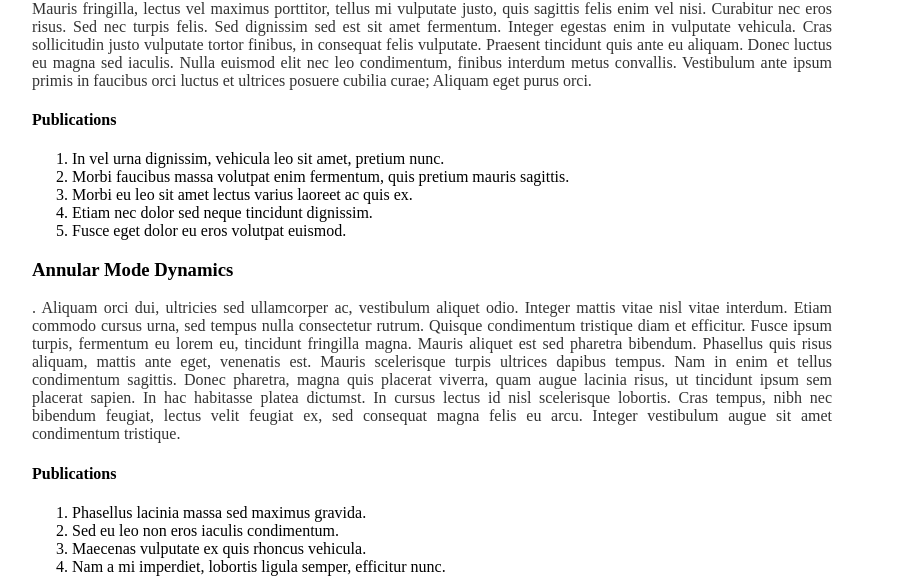
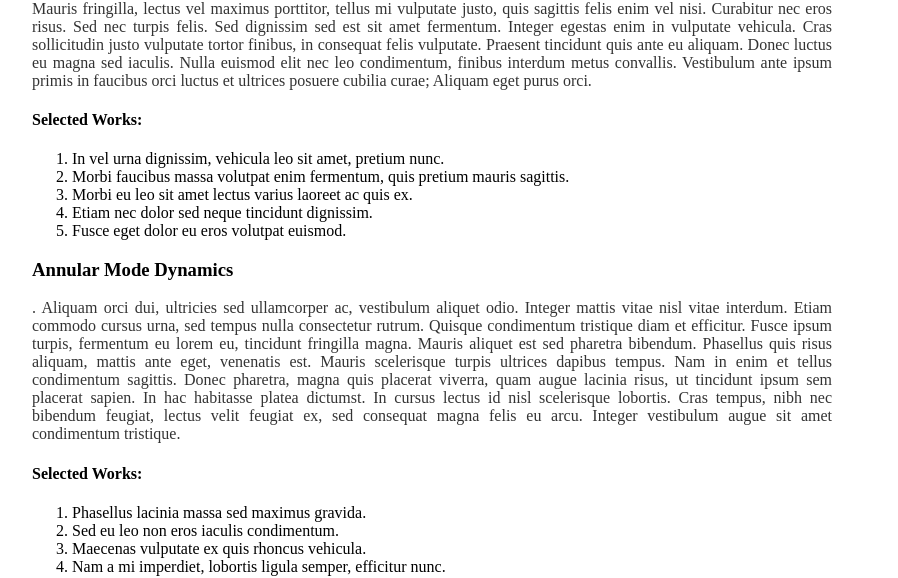
Before and after one commit to sandrolubis/sandrolubis.github.io, a Jekyll site: the page built from research/index.html, in a window 1280 px wide. Shown: the part 591-1169 px from the top of the page, without its empty margins (276-1174 px from the left). Built offline with Jekyll 4.4.1, drawn with Linux system fonts in a browser that asks for light colours.

Commit message:
Update index.html

```diff
--- a/research/index.html
+++ b/research/index.html
@@ -20,7 +20,7 @@ title: Research Interests | Sandro Lubis
 
 			<h3>Sudden Stratospheric Warmings</h3>
 			<p><font size=3>Mauris fringilla, lectus vel maximus porttitor, tellus mi vulputate justo, quis sagittis felis enim vel nisi. Curabitur nec eros risus. Sed nec turpis felis. Sed dignissim sed est sit amet fermentum. Integer egestas enim in vulputate vehicula. Cras sollicitudin justo vulputate tortor finibus, in consequat felis vulputate. Praesent tincidunt quis ante eu aliquam. Donec luctus eu magna sed iaculis. Nulla euismod elit nec leo condimentum, finibus interdum metus convallis. Vestibulum ante ipsum primis in faucibus orci luctus et ultrices posuere cubilia curae; Aliquam eget purus orci.</font></p>
-			<h4>Publications</h4>
+			<h4>Selected Works:</h4>
 			<ol>
 			  <li>In vel urna dignissim, vehicula leo sit amet, pretium nunc.</li>
 			  <li>Morbi faucibus massa volutpat enim fermentum, quis pretium mauris sagittis.</li>
@@ -34,7 +34,7 @@ title: Research Interests | Sandro Lubis
 			<p class="indented"><font size=3>
 				. Aliquam orci dui, ultricies sed ullamcorper ac, vestibulum aliquet odio. Integer mattis vitae nisl vitae interdum.
 				Etiam commodo cursus urna, sed tempus nulla consectetur rutrum. Quisque condimentum tristique diam et efficitur. Fusce ipsum turpis, fermentum eu lorem eu, tincidunt fringilla magna. Mauris aliquet est sed pharetra bibendum. Phasellus quis risus aliquam, mattis ante eget, venenatis est. Mauris scelerisque turpis ultrices dapibus tempus. Nam in enim et tellus condimentum sagittis. Donec pharetra, magna quis placerat viverra, quam augue lacinia risus, ut tincidunt ipsum sem placerat sapien. In hac habitasse platea dictumst. In cursus lectus id nisl scelerisque lobortis. Cras tempus, nibh nec bibendum feugiat, lectus velit feugiat ex, sed consequat magna felis eu arcu. Integer vestibulum augue sit amet condimentum tristique.</font></p>
-			<h4>Publications</h4>
+			<h4>Selected Works:</h4>
 			<ol>
 			  <li>Phasellus lacinia massa sed maximus gravida.</li>
 			  <li>Sed eu leo non eros iaculis condimentum.</li>
```
